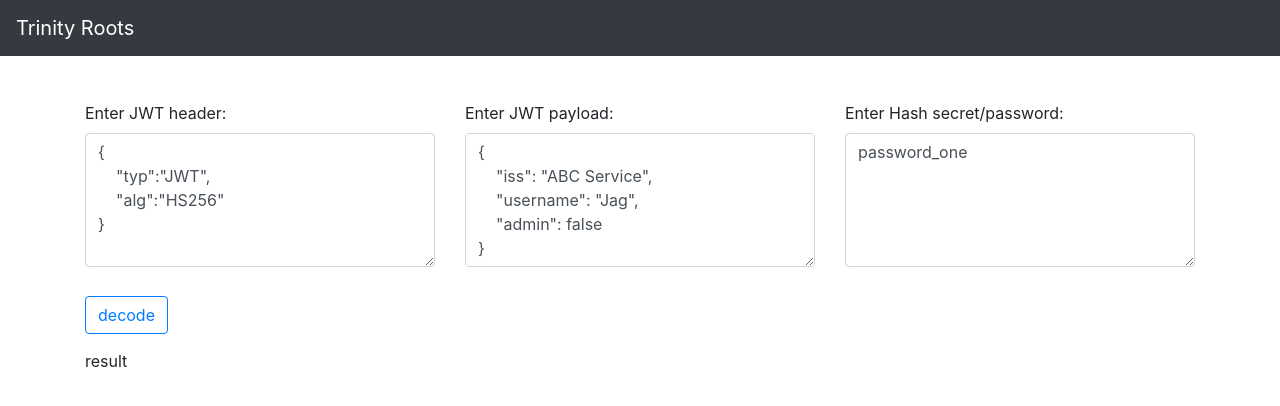
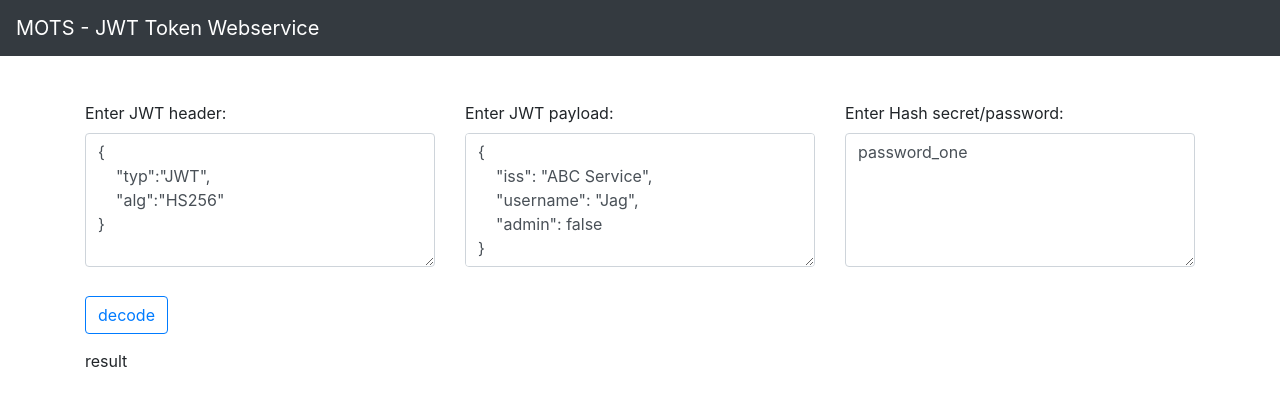
Before and after one commit to django-alls/django-jwt, a Django app: page / in a window 1280 px wide. Shown: the top 406 px of the page. Run offline with Django 3.2, Linux system fonts and the light colour scheme; some libraries are stand-ins or nearby versions.

Commit message:
first commit

```diff
--- a/jwt_web/templates/index.html
+++ b/jwt_web/templates/index.html
@@ -16,12 +16,12 @@
   <script src="{% static '../static/js/sha256.js' %}"></script>
   <script src="{% static '../static/js/encode-decode.js' %}"></script>
 
-  <title>Trinity Roots JWT</title>
+  <title>MOTS - JWT Token Webservice</title>
 </head>
 
 <body>
   <nav class="navbar navbar-expand-lg navbar-dark bg-dark">
-    <a class="navbar-brand" href="#">Trinity Roots</a>
+    <a class="navbar-brand" href="#">MOTS - JWT Token Webservice</a>
   </nav>
   <div class="heigth__header">
   </div>
```
Also changed, not shown: db.sqlite3 (deleted), 1 other file.
